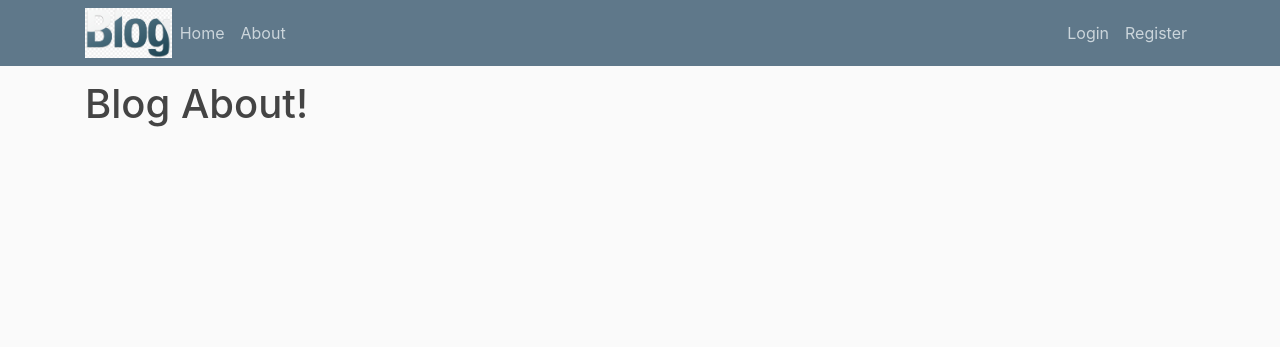
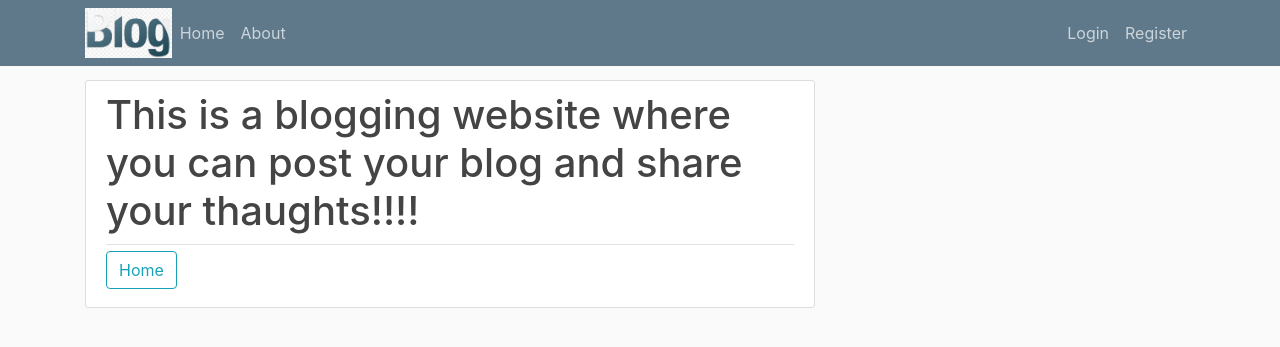
Before and after one commit to Atulkumar21/blog, a Django app: page /about/ in a window 1280 px wide. Shown: the top 347 px of the page. Run offline with Django 3.2, Linux system fonts and the light colour scheme; some libraries are stand-ins or nearby versions.

Commit message:
Updated contents of about page.

```diff
--- a/blog/templates/blog/about.html
+++ b/blog/templates/blog/about.html
@@ -2,5 +2,12 @@
 {% load static %}
 
 {% block content %}
-    <h1>Blog About!</h1>
+    <article class="media content-section">
+    <div class="media-body">
+        <div class="article-metadata">
+            <h1>This is a blogging website where you can post your blog and share your thaughts!!!!</h1>
+        </div>
+        <h2><a class="btn btn-outline-info" href="{% url 'blog-home' %}">Home</a></h2>
+    </div>
+    </article>
 {% endblock content %}
```
Also changed, not shown: db.sqlite3.
